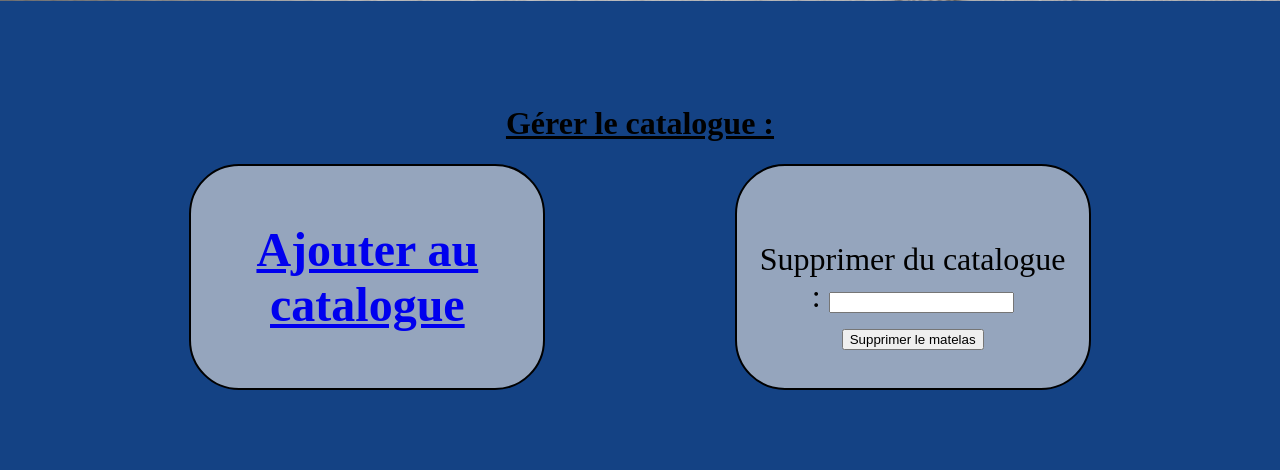
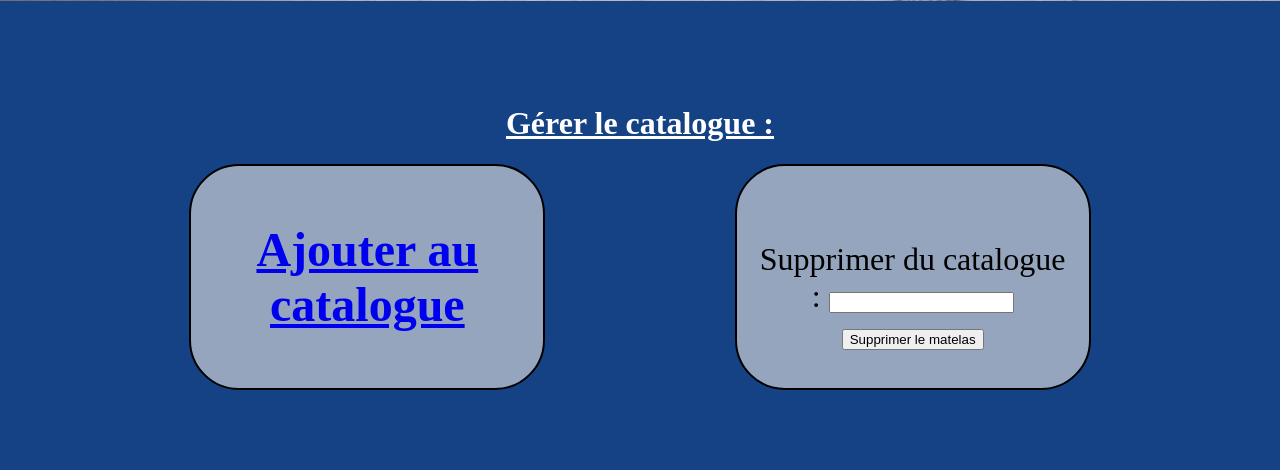
Before and after one commit to DezecacheN/Literie3000, a PHP site: page / in a window 1280 px wide. Shown: the part 759-1229 px from the top of the page. Run offline with PHP 8.4, Linux system fonts and the light colour scheme; data comes from the database, SQL or seed files in the repository.

Commit message:
derniers ajustements randoms

```diff
--- a/css/main.css
+++ b/css/main.css
@@ -108,7 +108,9 @@ nav {
 
 }
 
-
+.blanc {
+    color:white;
+}
 
 /* -------------------------------------------------------------------------- */
 /* Ajout catalogue */
@@ -182,7 +184,6 @@ nav {
     text-decoration: underline;
     line-height: 30px;
     text-align: center;
-    /* padding-bottom: 0; */
 }
 
 .catalogueIMG {
--- a/index.php
+++ b/index.php
@@ -1,6 +1,9 @@
 <?php
 include("templates/header.php");
 
+
+// -----------------------------------------------------------------------------------------
+// Gestion du formulaire de suppression
 
 if (!empty($_POST)) {
     $name = trim(strip_tags($_POST["name"]));
@@ -44,7 +47,8 @@ if (!empty($_POST)) {
     }
 }
 
-
+// -----------------------------------------------------------------------------------------
+// Code de la page
 ?>
 
 
@@ -66,7 +70,7 @@ if (!empty($_POST)) {
 
 
 <section class="homeSection2">
-    <h1 class="titre">Gérer le catalogue :</h1>
+    <h1 class="titre blanc">Gérer le catalogue :</h1>
 
 <section class="homeSection2Display">
 
--- a/templates/header.php
+++ b/templates/header.php
@@ -5,8 +5,6 @@
     <meta charset="UTF-8" />
     <meta name="viewport" content="width=device-width, initial-scale=1.0" />
     <title>Literie 3000</title>
-    <link href="https://fonts.googleapis.com/css2?family=Raleway:wght@400;700&display=swap" rel="stylesheet">
-
     <link rel="stylesheet" href="css/main.css" />
 </head>
 
@@ -33,18 +31,18 @@ $dsn = "mysql:host=localhost;dbname=literie3000";
 $db = new PDO($dsn, "root", "");
 
 
-// récupérer les recettes de la table matelas
+// récupérer  la table matelas
 $query = $db->query("select * from matelas");
 $matelas = $query->fetchAll(PDO::FETCH_ASSOC);
-// récupérer les recettes de la table marques
+// récupérer  la table marques
 $query = $db->query("select * from marques");
 $marques = $query->fetchAll(PDO::FETCH_ASSOC);
-// récupérer les recettes de la table matelas_marques
+// récupérer  la table matelas_marques
 $query = $db->query("select * from matelas_marques");
 $matelas_marques = $query->fetchAll(PDO::FETCH_ASSOC);
-// récupérer les recettes de la table dimensions
+// récupérer  la table dimensions
 $query = $db->query("select * from dimensions");
 $dimensions = $query->fetchAll(PDO::FETCH_ASSOC);
-// récupérer les recettes de la table matelas_dimensions
+// récupérer  la table matelas_dimensions
 $query = $db->query("select * from matelas_dimensions");
 $matelas_dimensions = $query->fetchAll(PDO::FETCH_ASSOC);
```
Also changed, not shown: add_catalogue.php (+17 -19 lines), catalogue.php (+2 -18 lines).
